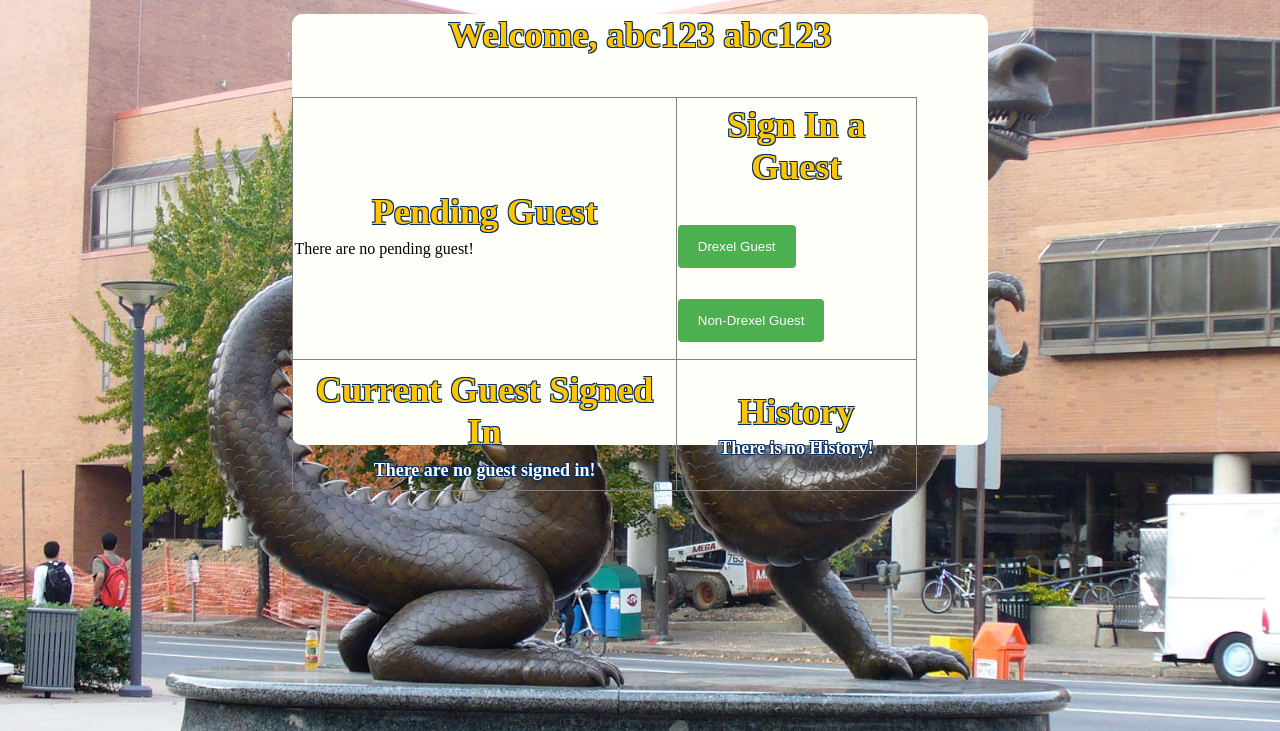
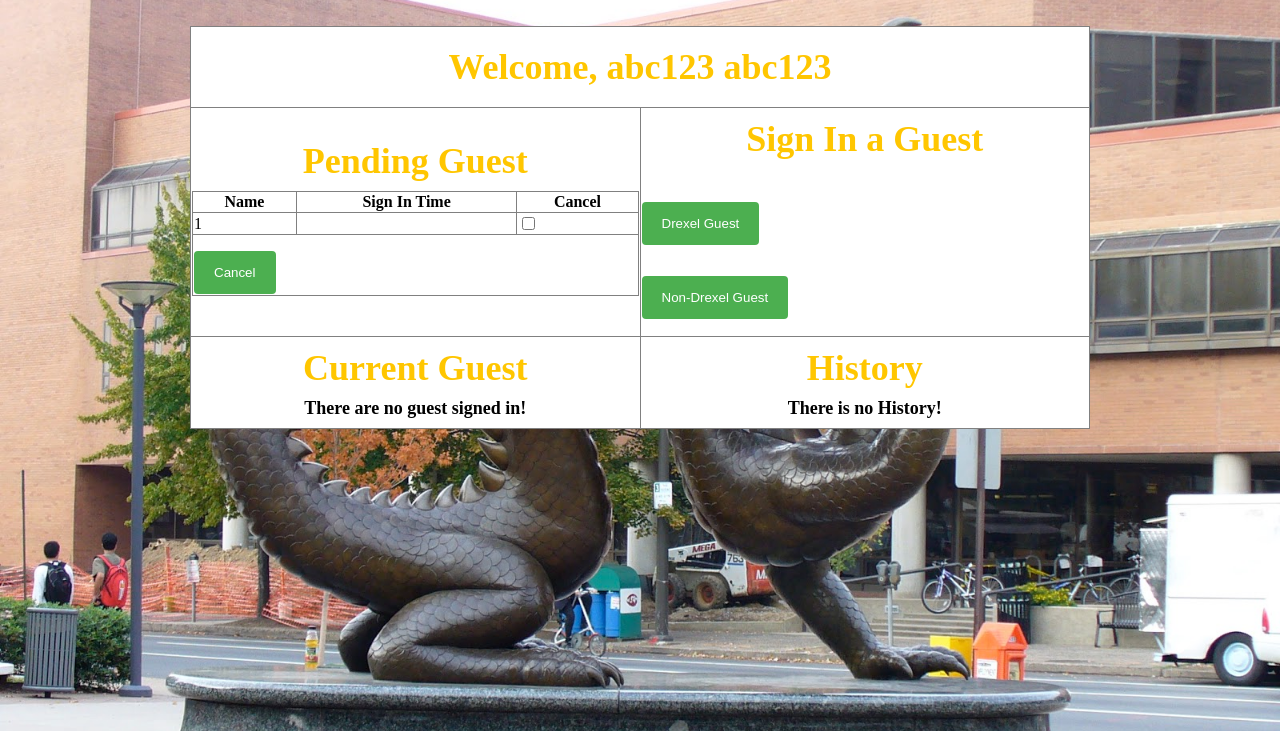
Before and after one commit to erp59/ci103, a PHP site: page /dashboard.php in a window 1280 px wide. Shown: the top 731 px of the page. Run offline with PHP 8.4, Linux system fonts and the light colour scheme; a user stored in the database is signed in; tables that the repository leaves empty or names only in its code hold one stand-in row (values such as "Sample post").

Commit message:
Fixed dashboard issue

```diff
--- a/studentView/dashboard.php
+++ b/studentView/dashboard.php
@@ -1,21 +1,13 @@
 <?php
-
 //Created By Elio Pettigrosso
 //Last Modified: 4/6/17
 //Resident Checks for Drexel Guest or Non-Drexel Guest
-
-
-
 session_start();
-
 $rUser = $_SESSION['rusername'];
 $fName = $_SESSION['rFName'];
 $lName = $_SESSION['rLName'];
 $hall = $_SESSION['hall'];
-
 $id = $_SESSION['rID'];
-
-
 //DB connection
 $link = mysql_connect('localhost', 'root', 'root');
 if (!$link) {
@@ -24,14 +16,9 @@ if (!$link) {
 if (!mysql_select_db('mysql')) {
     die('Could not select database: ' . mysql_error());
 }
-
 $dPendingGuest = mysql_query("SELECT * FROM Guest WHERE rusername = '$rUser'AND pending = '1'");
-
 $dSignedGuest = mysql_query("SELECT * FROM Guest WHERE rusername = '$rUser'AND pending = '0'");
-
 $history = mysql_query("SELECT * FROM history WHERE rusername = '$rUser'");
-
-
 
 ?>
 
@@ -56,11 +43,6 @@ $history = mysql_query("SELECT * FROM history WHERE rusername = '$rUser'");
 			font-family: "PT Serif";
 			font-size: 36px;
 			text-align: center;
-			text-shadow:
-			-1px -1px 0 #092F62 ,
-			1px -1px 0 #092F62 ,
-			-1px 1px 0 #092F62 ,
-			1px 1px 0 #092F62 ;
 			color: FFC600;
 			margin: 2%;
 		}
@@ -70,10 +52,6 @@ $history = mysql_query("SELECT * FROM history WHERE rusername = '$rUser'");
 			font-size: 18;
 			text-align: center;
 			text-shadow:
-			-1px -1px 0 #092F62 ,
-			1px -1px 0 #092F62 ,
-			-1px 1px 0 #092F62 ,
-			1px 1px 0 #092F62 ;
 			color: FFFFFF;
 			margin: 2%;
 		}
@@ -96,7 +74,6 @@ $history = mysql_query("SELECT * FROM history WHERE rusername = '$rUser'");
 			border-radius: 4px;
 			box-sizing: border-box;
 		}
-
 		input[type=submit] {
 			text-align: center;
 			background-color: #4CAF50;
@@ -107,11 +84,9 @@ $history = mysql_query("SELECT * FROM history WHERE rusername = '$rUser'");
 			margin-top: 15px;
 			cursor: pointer;
 		}
-
 		input[type=submit]:hover {
 			background-color: #45a049;
 		}
-
 		#text {
 			text-align: center;
 			font-size: 24px;
@@ -146,34 +121,34 @@ $history = mysql_query("SELECT * FROM history WHERE rusername = '$rUser'");
 
 
 
-
 	table, th, td {
     border: 1 px solid black;
     padding: 1px;
     border-collapse: collapse;
-
-	}
-	table {
-    border-spacing: 10px;
 	}
 
-
+	table#t01 {
+	table-layout: fixed;
+    width: 900px;
+	}
 	</style>
 
 	</head>
 
 	<body>
 
-	<div id="text">
 
-	<h1> Welcome, <?php echo $fName; echo " "; echo $lName;?></h1>
+
+
 
 
 
 	<br />
 
-	<table border = "1">
+	<div align="center">
+	<table id="t01" border = "1" bgcolor="#FFFFFF">
 
+	<tr><td  colspan="2"><h1> Welcome, <?php echo $fName; echo " "; echo $lName;?></h1></td></tr>
 
 	<tr>
 	<td>
@@ -238,7 +213,7 @@ $history = mysql_query("SELECT * FROM history WHERE rusername = '$rUser'");
 
 
 	}else{
-		echo "There are no pending guest!";
+		echo "<h3>There are no pending guest!</h3>";
 	}
 
 	?>
@@ -296,7 +271,7 @@ $history = mysql_query("SELECT * FROM history WHERE rusername = '$rUser'");
 	<td>
 
 
-		<h1>Current Guest Signed In</h1>
+		<h1>Current Guest </h1>
 		<h3>
 		<table border = "1" width='100%' height='100%'>
 		<?php
@@ -318,8 +293,8 @@ $history = mysql_query("SELECT * FROM history WHERE rusername = '$rUser'");
 
 
 		echo "<tr>";
-        echo "<th>Name</th>";
-    	echo "<th>Sign Out Time</th> ";
+        echo "<th><h2>Name</h2></th>";
+    	echo "<th><h2>Sign Out Time</h2></th> ";
   		echo "</tr>";
 
 		//Loop through pendingGuest
@@ -386,9 +361,9 @@ $history = mysql_query("SELECT * FROM history WHERE rusername = '$rUser'");
 		for($a = 0; $a < count($guest); $a++){
 			echo "<tr>";
 				for($b = 0; $b < 3; $b++){
-					echo "<td>";
+					echo "<td><h3>";
 					echo $guest[$a][$b];
-					echo "</td>";
+					echo "</h3></td>";
 					}
 					echo "<td><input type='checkbox' name='history' value='".$guest[$a][3]."' </td>";
 			echo "</tr>";
@@ -410,7 +385,7 @@ $history = mysql_query("SELECT * FROM history WHERE rusername = '$rUser'");
 
 	</table>
 
-	</div>
+
 
 	</body>
 
```
